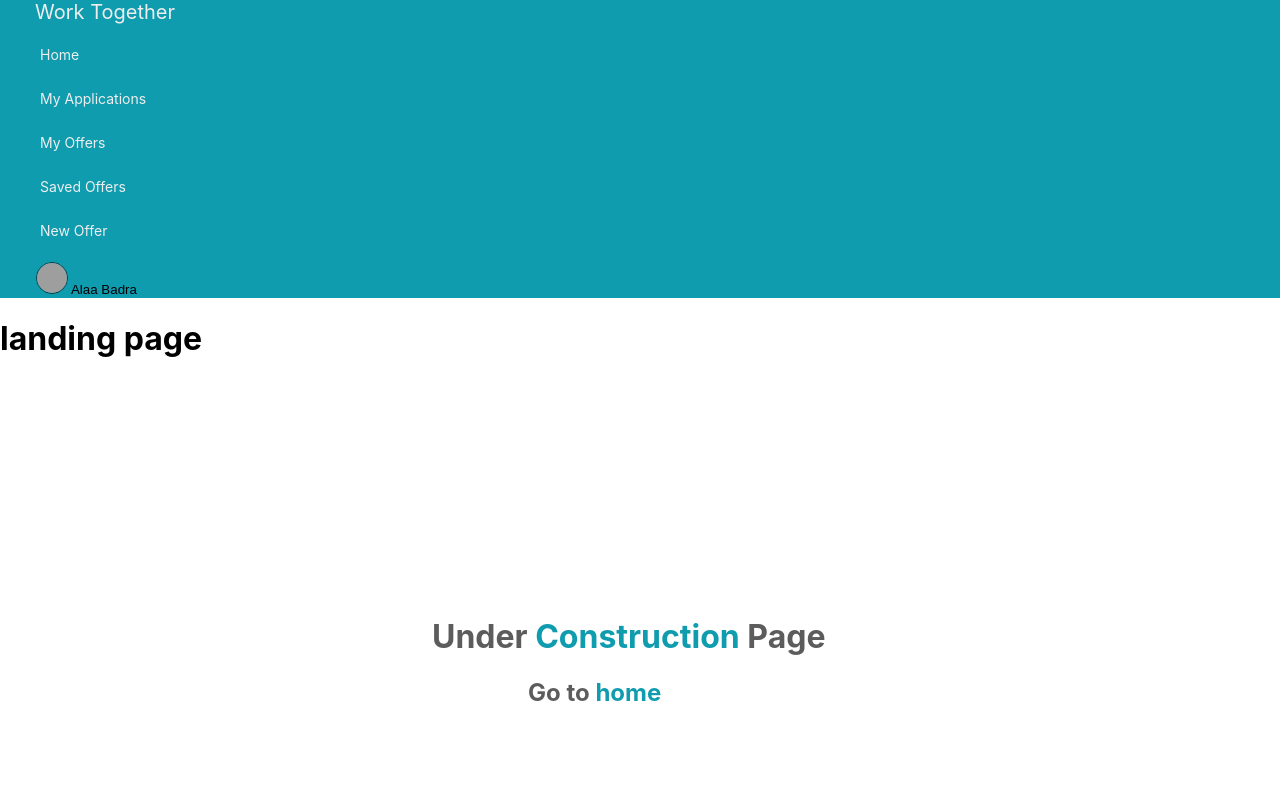
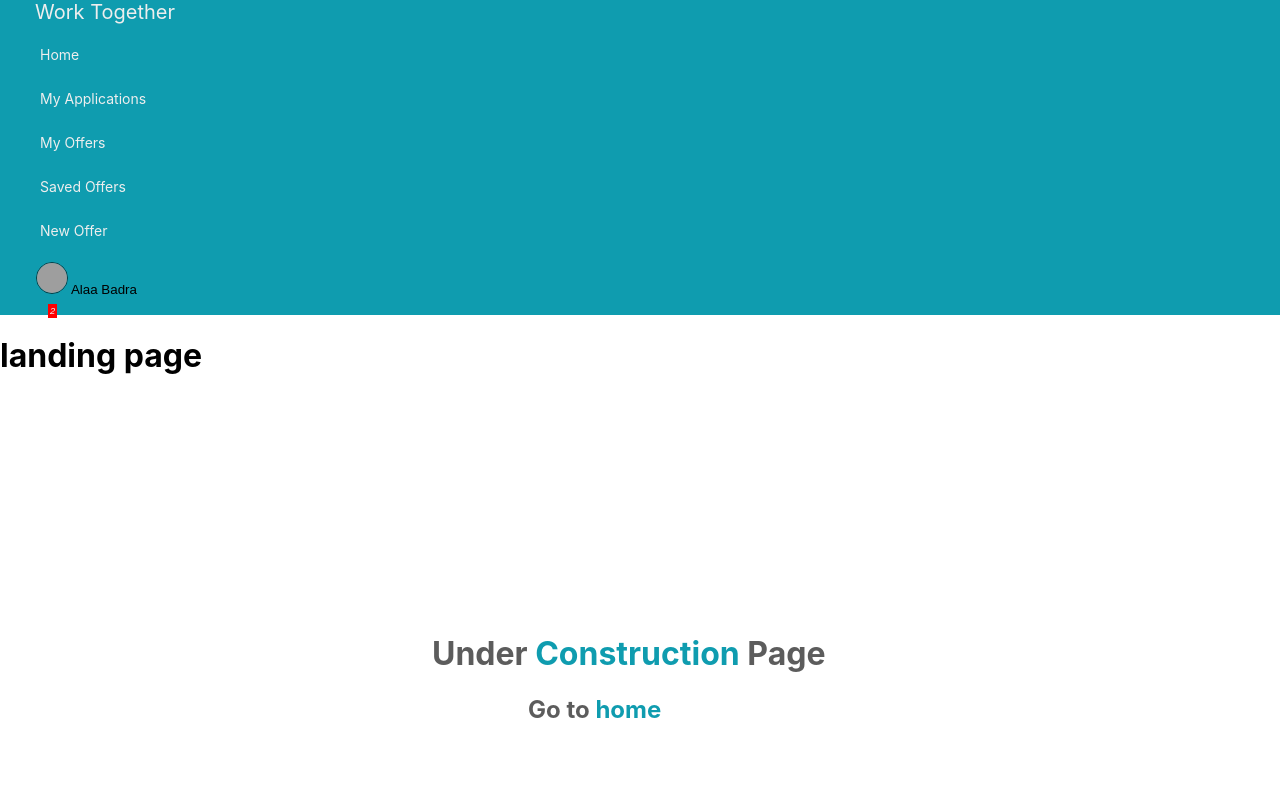
Before and after one commit to alaabadra/free-work, a React (Create React App) app in the folder client/: page / in a window 1280 px wide. Shown: the top 800 px of the page. Built offline with nearby package versions, Linux system fonts and the light colour scheme; grey boxes are pictures that could not be loaded.

Commit message:
add notification in index.jsx and style it

```diff
--- /dev/null
+++ b/client/src/Components/Header/Notifications/index.jsx
@@ -0,0 +1,80 @@
+import React, { Component } from 'react';
+import { Dropdown } from 'react-bootstrap';
+import './style.css';
+
+class Notification extends Component {
+  // this notification will fetched from back-end socket
+  state = {
+    notification: {
+      seen: [
+        {
+          title: 'hi',
+          message: 'hi there!!!',
+        },
+      ],
+      unSeen: [
+        {
+          title: 'Welcome',
+          message: 'Welcome to my app',
+        },
+        {
+          title: 'need your attension',
+          message: 'we make a servey about customer opinions and suggestion',
+        },
+      ],
+    },
+  };
+
+  render() {
+    const {
+      notification: { seen, unSeen },
+    } = this.state;
+    const status = unSeen.length > 0;
+
+    return (
+      <>
+        <Dropdown alignRight>
+          <Dropdown.Toggle id="dropdown-basic" className="nav__dropdown">
+            {status ? (
+              <i className="fas fa-bell fa-lg">
+                <span className="notification-no">{unSeen.length}</span>
+              </i>
+            ) : (
+              <i className="far fa-bell fa-lg" />
+            )}
+          </Dropdown.Toggle>
+          <Dropdown.Menu className="dropdown__menu">
+            {/* render un seen notifications */}
+            {unSeen.map((item, index) => {
+              return (
+                <Dropdown.Item
+                  key={unSeen.indexOf(item)}
+                  eventKey={index}
+                  className="dropdown__item dropdown_item-unseen"
+                >
+                  <p className="dropdown__item-title">{item.title}</p>
+                  <p>{item.message}</p>
+                </Dropdown.Item>
+              );
+            })}
+            {/* render seen notifications */}
+            {seen.map((item, index) => {
+              return (
+                <Dropdown.Item
+                  key={seen.indexOf(item)}
+                  eventKey={index}
+                  className="dropdown__item dropdown_item-seen"
+                >
+                  <p className="dropdown__item-title">{item.title}</p>
+                  <p>{item.message}</p>
+                </Dropdown.Item>
+              );
+            })}
+          </Dropdown.Menu>
+        </Dropdown>
+      </>
+    );
+  }
+}
+
+export default Notification;
--- /dev/null
+++ b/client/src/Components/Header/Notifications/style.css
@@ -0,0 +1,33 @@
+.header__container .notification-no {
+    color: #eeeeee;
+    position: absolute;
+    z-index: 1;
+    top: -8px;
+    left: 12px;
+    font-size: 0.7em;
+    background-color: red;
+    padding: 2px;
+  }
+  .dropdown_item-unseen {
+    background-color: #cecccc61 !important;
+    border-bottom: 1px solid #bcb6b6fc !important;
+    height: 100px !important ;
+  }
+  .dropdown_item-seen {
+    border-bottom: 1px solid #bcb6b6fc !important;
+    height: 100px !important ;
+    justify-content: center;
+  }
+  .dropdown_item-unseen p,
+  .dropdown_item-seen p {
+    vertical-align: middle !important;
+  }
+  .dropdown_item-unseen:hover,
+  .dropdown_item-seen:hover {
+    background-color: #c9c9c9 !important;
+    color: #000000 !important;
+  }
+  .dropdown__item-title {
+    margin-top: 10px !important;
+    font-weight: bold !important;
+  }
--- a/client/src/Components/Header/index.jsx
+++ b/client/src/Components/Header/index.jsx
@@ -2,6 +2,7 @@ import React, { Component } from 'react';
 import { NavLink, Link } from 'react-router-dom';
 import { Navbar, Nav, Col, Dropdown } from 'react-bootstrap';
 import PropTypes from 'prop-types';
+import Notifications from '../Header/Notifications'
 import './style.css';
 
 class Header extends Component {
@@ -106,6 +107,10 @@ class Header extends Component {
                   </Dropdown.Menu>
                 </Dropdown>
               </Col>
+              <Col md="auto">
+                {/* show notificatios component */}
+                <Notifications />
+              </Col>
 
             </>
           )}
```
